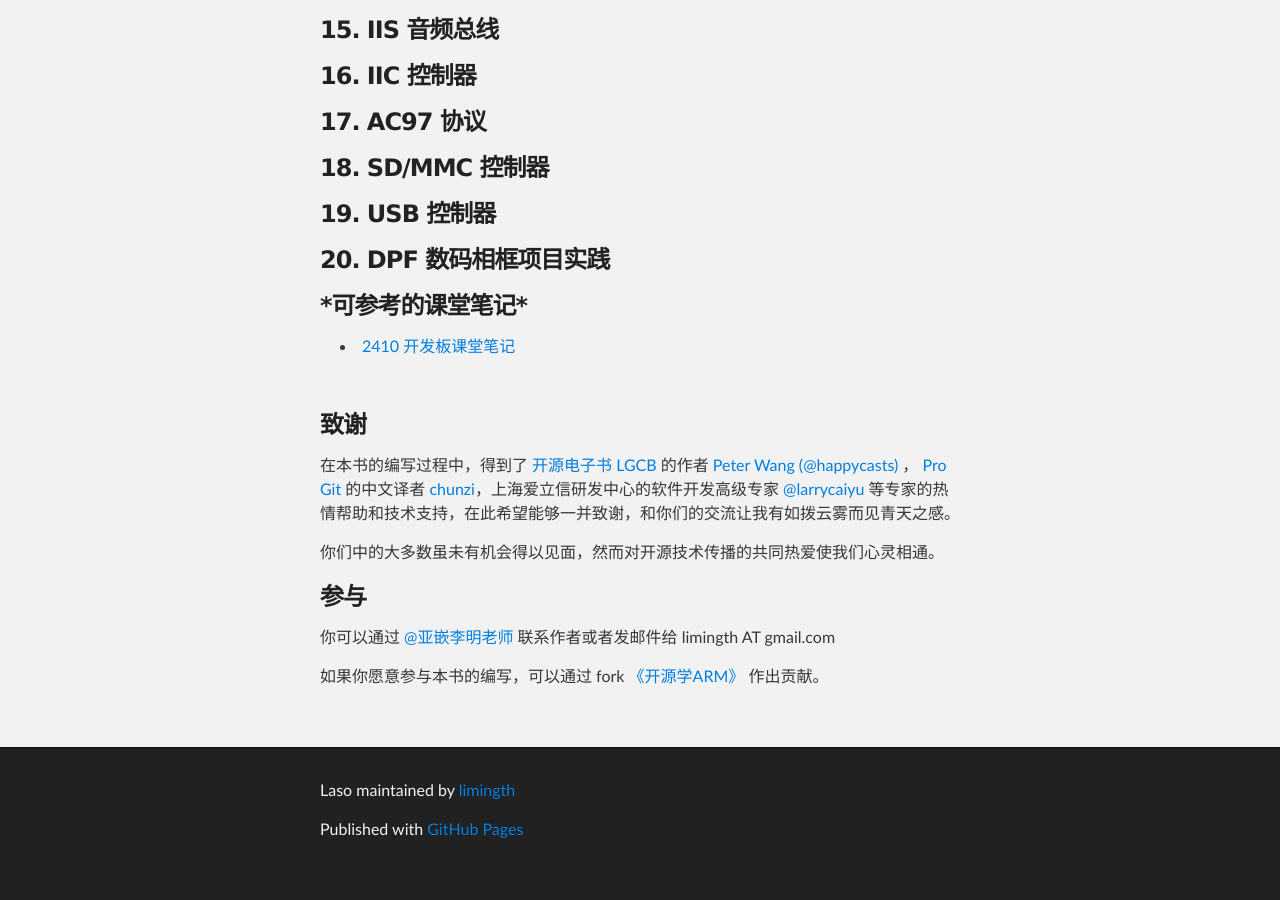
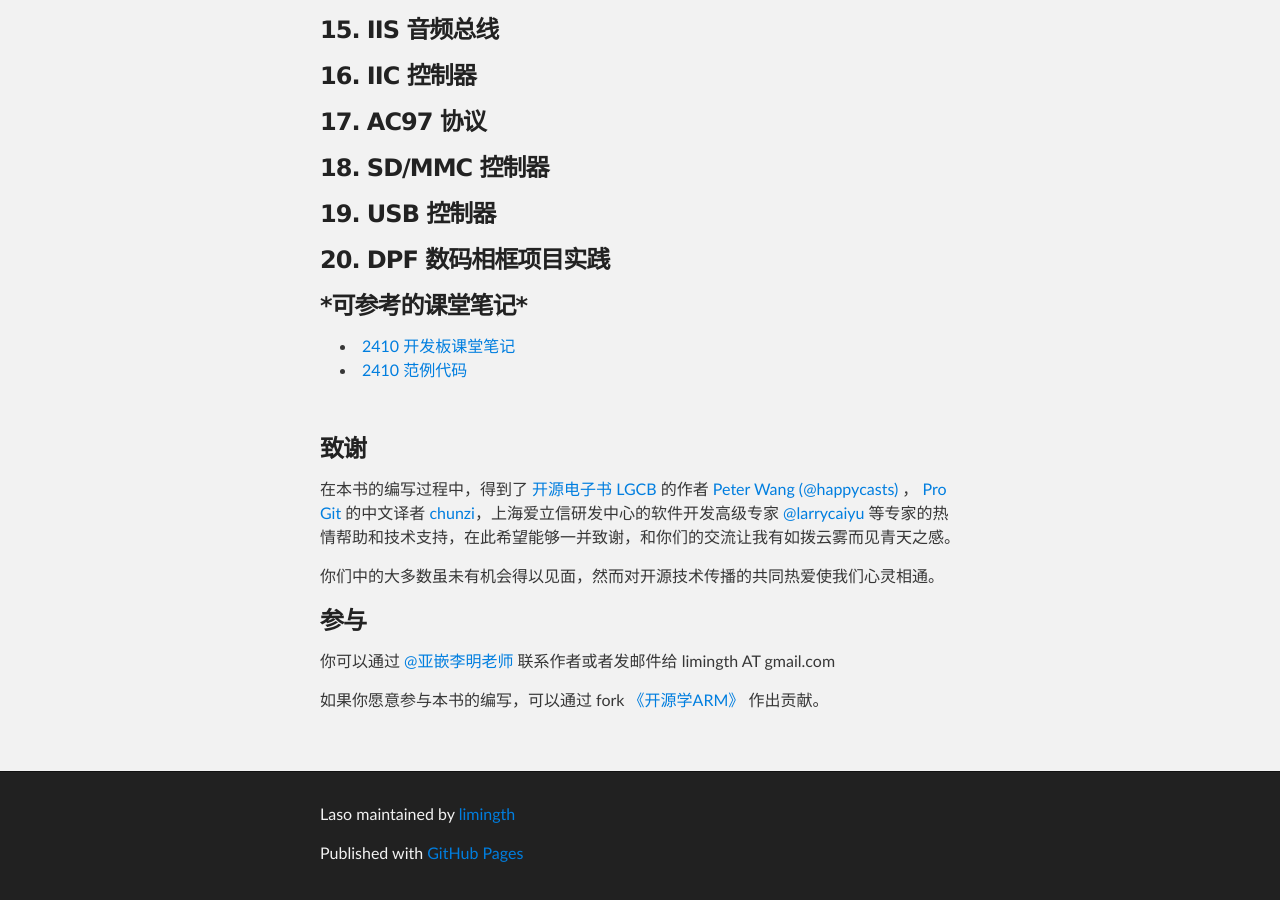
Before and after one commit to limingth/LASO, a Jekyll site: the page index.html, which Jekyll copies as it is, in a window 1280 px wide and 900 px high, scrolled down 2645 px. Built offline with Jekyll 4.4.1, drawn with Linux system fonts in a browser that asks for light colours; Markdown is read by kramdown in place of the engine named in the settings; comment, search, counter and statistics services are not loaded; before the commit the page ends 3521 px from its top, so only the background shows below that.

Commit message:
add 2410 codes link

```diff
--- a/index.html
+++ b/index.html
@@ -148,6 +148,7 @@
  <h3>*可参考的课堂笔记*</h3>
  <ul>
     <li> <a href="notes/2410-notes.html">2410 开发板课堂笔记</a> </li>
+    <li> <a href="github.com/limingth/ARM-Codes/mc2410-codes">2410 范例代码</a> </li>
  </ul>
 
 <br>
```
